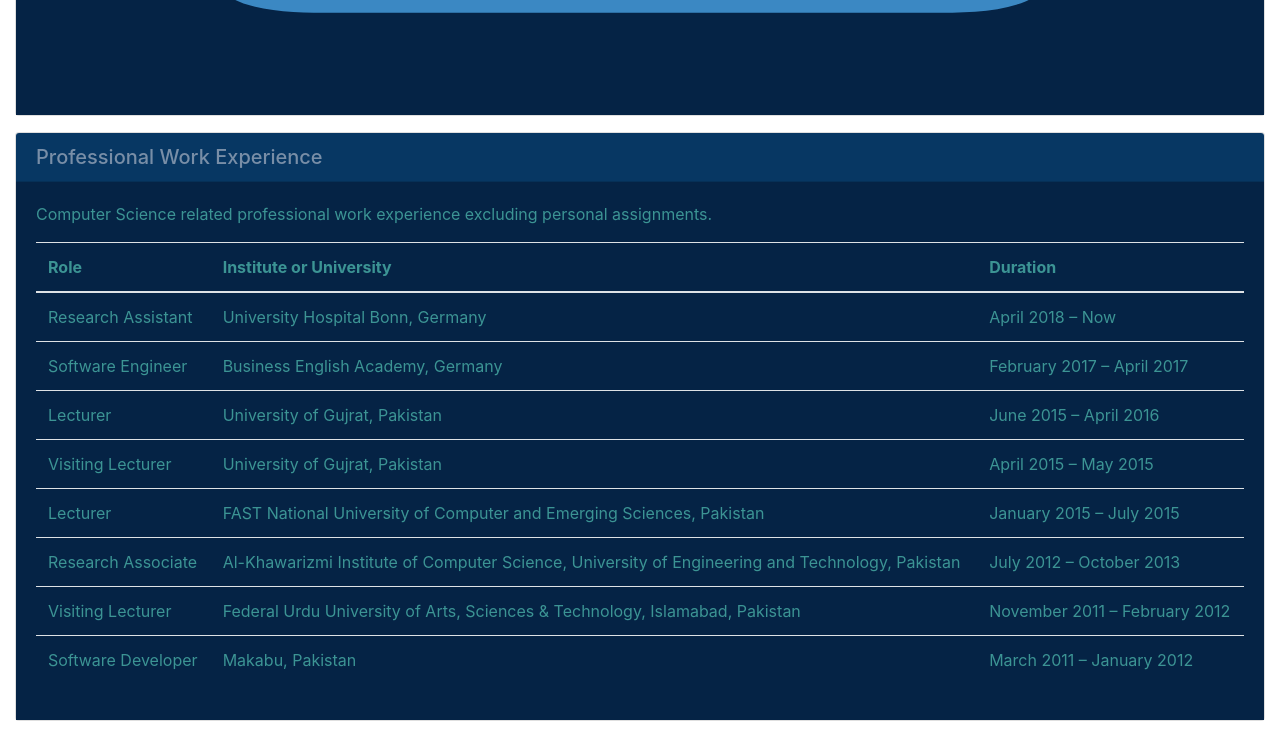
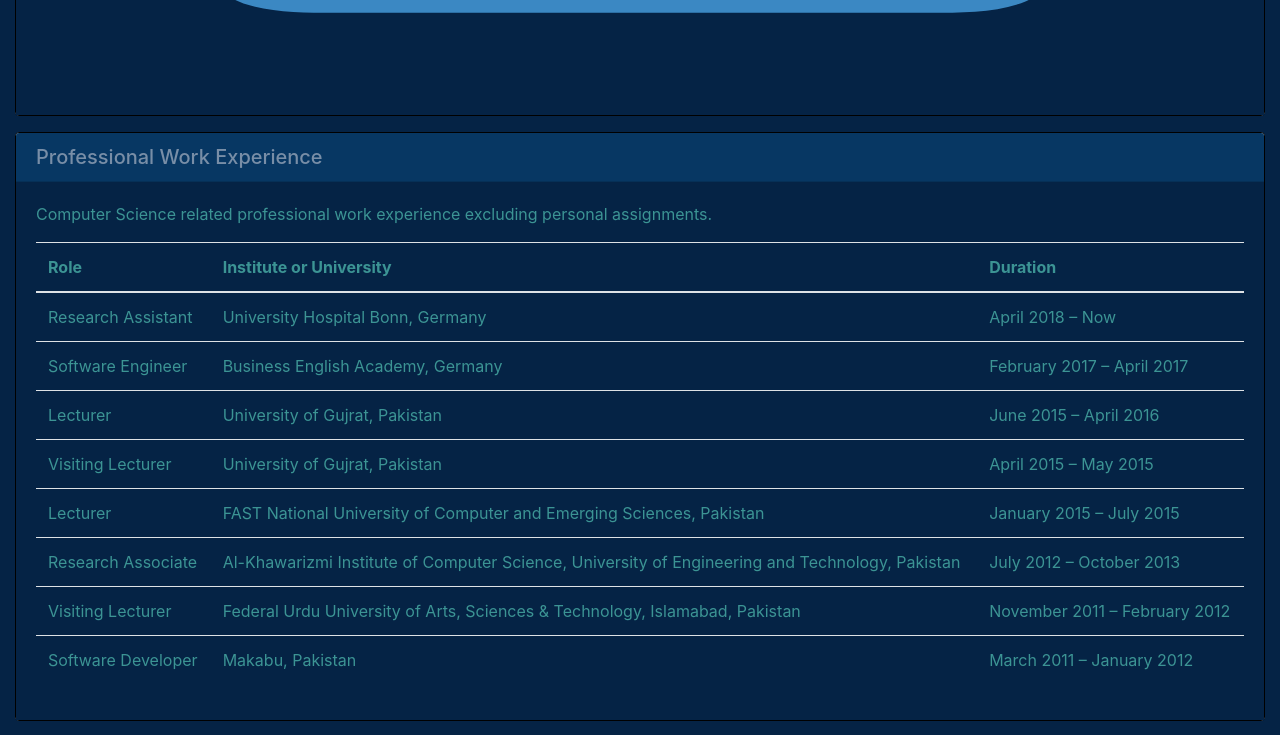
Before and after one commit to malikalamgirian/malikalamgirian.github.io, a plain HTML site: page index.html in a window 1280 px wide. Shown: the part 4080-4815 px from the top of the page. Drawn offline with nearby package versions, Linux system fonts and the light colour scheme.

Commit message:
Added nightmode stylesheet.

```diff
--- a/res/css/custom.css
+++ b/res/css/custom.css
@@ -1,9 +1,16 @@
+
+body {
+  background-color: #052345;
+}
 
 .jumbotron {
   color: #3C9494;
   background-color: #052345;
 }
 
+.card  {
+  border-color: #000000;
+}
 
 .card-header  {
   color: #788EA7;
```
